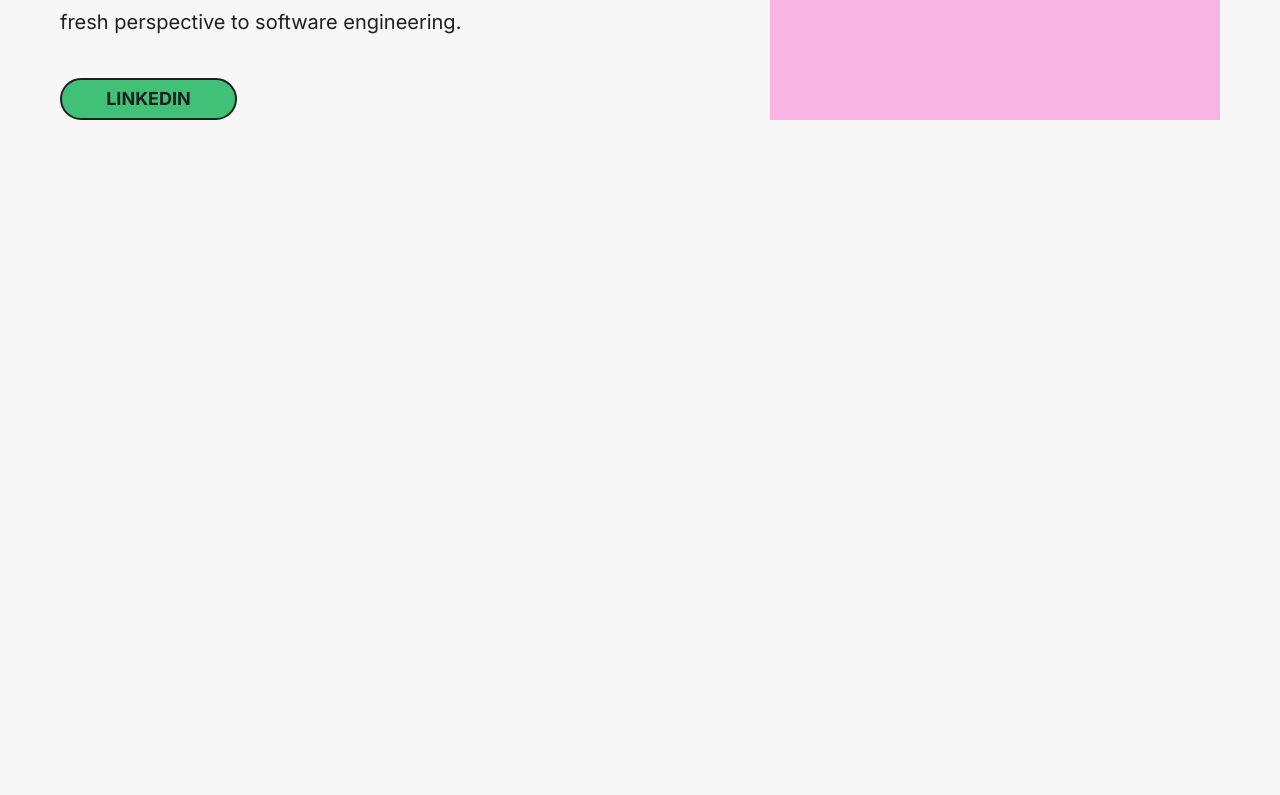
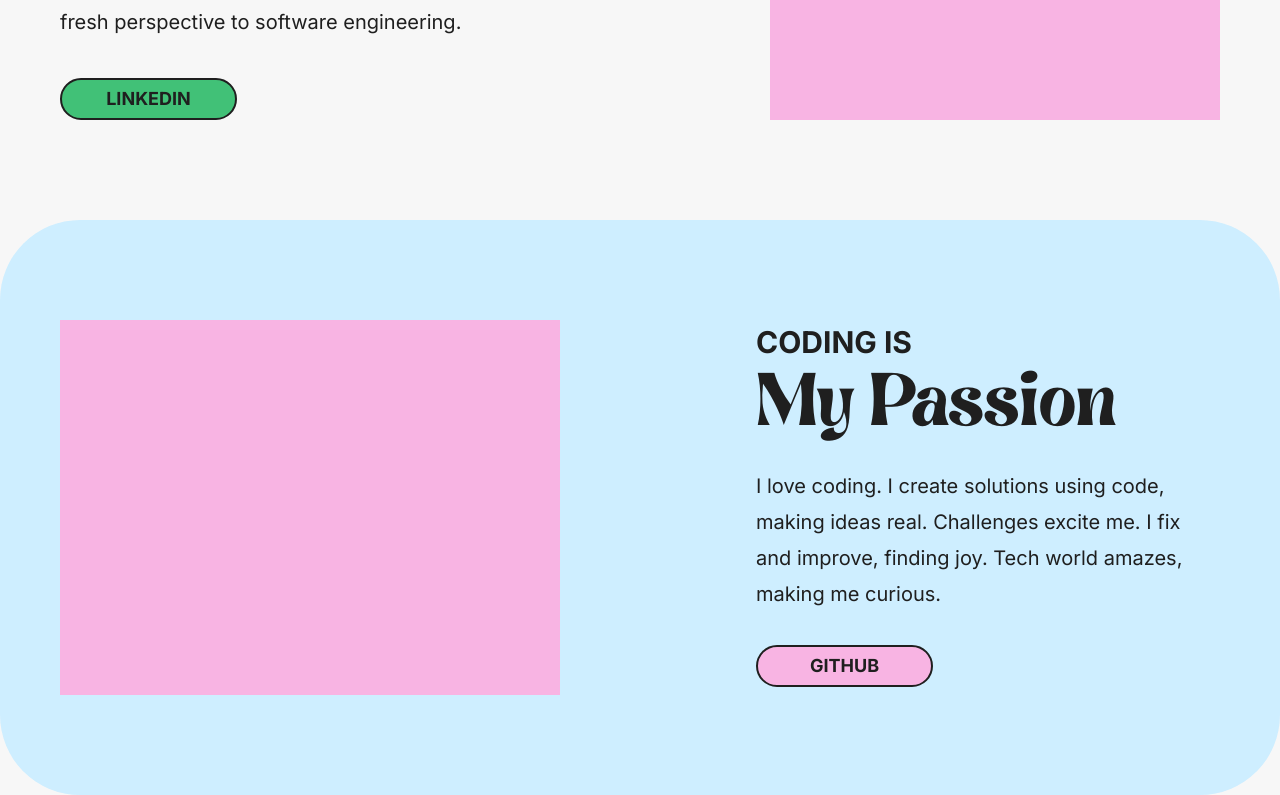
Before and after one commit to MAGHPMallawaarachchi/punsala-portfolio, a Next.js app: page / in a window 1280 px wide. Shown: the part 1263-2058 px from the top of the page. Before the commit the page ends 1483 px from the top, so only its background shows below. Built offline with nearby package versions, Linux system fonts and the light colour scheme.

Commit message:
add my passion section

```diff
--- a/app/page.tsx
+++ b/app/page.tsx
@@ -1,6 +1,7 @@
 import About from '@/components/About'
 import Divider from '@/components/Divider'
 import Hero from '@/components/Hero'
+import MyPassion from '@/components/MyPassion'
 import Image from 'next/image'
 
 export default function Home() {
@@ -9,6 +10,7 @@ export default function Home() {
         <Hero/>
         <Divider/>
         <About/>
+        <MyPassion/>
       </section>
   )
 }
--- a/components/About.tsx
+++ b/components/About.tsx
@@ -3,17 +3,22 @@ import Button from './Button'
 
 const About = () => {
   return (
-    <section className='mx-auto max-w-7xl flex laptop:flex-row flex-col-reverse justify-center items-center overflow-hidden paddings'>
+    <section className='mx-auto max-w-7xl flex justify-center items-center overflow-hidden paddings'>
+
         <div className='flex laptop:flex-row flex-col items-center laptop:w-full tablet:w-[80%] w-full justify-between laptop:gap-0 gap-[60px]'>
-            <div className='flex flex-col laptop:justify-between laptop:w-[50%] laptop:h-[450px] laptop:gap-0 gap-8'>
+
+            <div className='flex flex-col laptop:justify-between laptop:w-[50%] laptop:h-[450px] laptop:gap-2 gap-8'>
                 <h1 className='tablet:leading-[76px] leading-[52px] heading'>Hello,<br/>I'm Hasini !</h1>
                 <p className='paragraph'>I'm a Software Engineering student at NSBM Green University, specializing in UI/UX design and full stack web development. Bridging design and development, I'm dedicated to enhancing user interactions and bringing a fresh perspective to software engineering.</p>
                 <button className='button-text button bg-green w-[177px]'>LinkedIn</button>
             </div>
-            <div className='laptop:w-[450px] laptop:h-[450px] laptop:pb-0 w-full pb-[100%] bg-pink'>
+
+            <div className='laptop:w-[450px] w-full aspect-square bg-pink'>
 
             </div>
+
         </div>
+
     </section>
   )
 }
--- /dev/null
+++ b/components/MyPassion.tsx
@@ -0,0 +1,30 @@
+import React from 'react'
+
+const MyPassion = () => {
+  return (
+    <section className='mx-auto max-w-7xl flex justify-center items-center overflow-hidden paddings dark:bg-gray bg-light-blue tablet:rounded-[80px] rounded-[50px]'>
+
+        <div className='flex laptop:flex-row flex-col items-center laptop:w-full tablet:w-[80%] w-full justify-between laptop:gap-2 gap-[60px]'>
+
+            <div className='laptop:w-[500px] w-full aspect-[4/3] bg-pink'></div>
+
+            <div className='flex flex-col laptop:justify-between laptop:w-[40%] laptop:h-[360px] laptop:gap-0 gap-8'>
+
+                <div>
+                    <h2 className='text-color tablet:text-[30px] text-[20px] uppercase leading-none font-bold'>Coding is</h2>
+                    <h1 className='heading'>My Passion</h1>
+                </div>
+
+                <p className='paragraph'>I love coding. I create solutions using code, making ideas real. Challenges excite me. I fix and improve, finding joy. Tech world amazes, making me curious.</p>
+
+                <button className='button-text button bg-pink w-[177px] mt-3'>Github</button>
+
+            </div>
+
+        </div>
+
+    </section>
+  )
+}
+
+export default MyPassion
```
